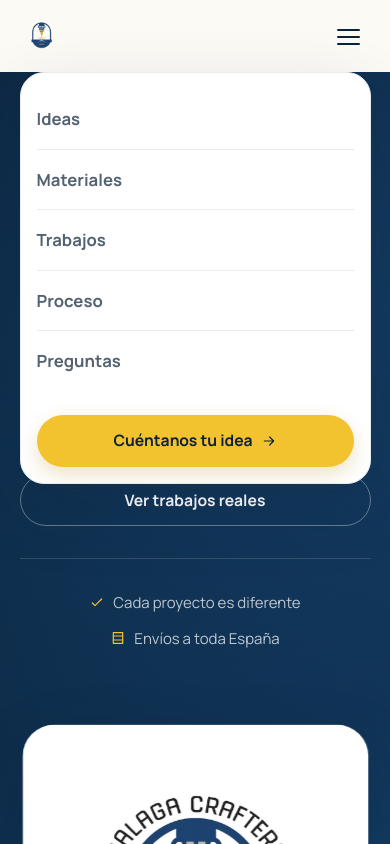
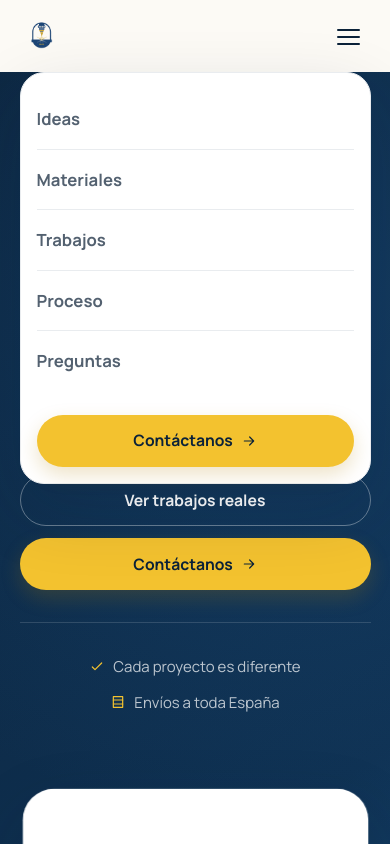
Before and after one commit to Raqueelaller/MalagaCrafters_Web, an Angular app: page / in a window 390 px wide. Both pictures are taken after a click on the button "Abrir menú". Shown: the top 844 px of the page. Built offline with nearby package versions, Linux system fonts and the light colour scheme.

Commit message:
Arreglo email, boton movil, otros cambios

```diff
--- a/src/app/features/landing/components/contact/contact.html
+++ b/src/app/features/landing/components/contact/contact.html
@@ -135,7 +135,7 @@
             <label for="desired-date">Fecha aproximada</label
             ><input
               id="desired-date"
-              name="desiredDate"
+              name="fechaDeseada"
               type="date"
               formControlName="desiredDate"
             />
--- a/src/app/features/landing/components/hero/hero.html
+++ b/src/app/features/landing/components/hero/hero.html
@@ -9,6 +9,9 @@
       </p>
       <div class="hero__actions">
         <app-button href="#trabajos" variant="ghost">Ver trabajos reales</app-button>
+        <app-button class="hero__mobile-contact" href="#contacto" icon="arrow-right">
+          Contáctanos
+        </app-button>
       </div>
       <ul class="hero__trust" aria-label="Información destacada">
         <li><app-icon name="check" size="small" /> Cada proyecto es diferente</li>
--- a/src/app/features/landing/components/hero/hero.scss
+++ b/src/app/features/landing/components/hero/hero.scss
@@ -72,6 +72,9 @@
   flex-wrap: wrap;
   gap: var(--space-3);
   margin-top: var(--space-6);
+}
+.hero__mobile-contact {
+  display: none;
 }
 .hero__trust {
   display: flex;
@@ -152,6 +155,9 @@
   .hero__actions {
     display: grid;
   }
+  .hero__mobile-contact {
+    display: inline-flex;
+  }
   .hero__trust {
     display: grid;
     gap: var(--space-3);
--- a/src/app/features/landing/data/landing-content.constants.ts
+++ b/src/app/features/landing/data/landing-content.constants.ts
@@ -218,7 +218,7 @@ export const PROJECT_TYPE_OPTIONS: readonly SelectOption[] = [
   { value: 'decoracion', label: 'Decoración' },
   { value: 'celebracion', label: 'Boda, comunión o celebración' },
   { value: 'grabado', label: 'Grabado sobre un objeto' },
-  { value: 'otro', label: 'Otra idea' },
+  { value: 'nuevo-pedido', label: 'Nuevo pedido' },
 ] as const;
 
 export const MATERIAL_OPTIONS: readonly SelectOption[] = [
--- a/src/app/layout/navbar/navbar.html
+++ b/src/app/layout/navbar/navbar.html
@@ -39,9 +39,9 @@
           </li>
         }
       </ul>
-      <app-button href="/#contacto" icon="arrow-right" (click)="closeMenu()"
-        >Cuéntanos tu idea</app-button
-      >
+      <app-button href="/#contacto" icon="arrow-right" (click)="closeMenu()">
+        Contáctanos
+      </app-button>
     </nav>
   </div>
 </header>
--- a/src/index.html
+++ b/src/index.html
@@ -33,13 +33,13 @@
       <input name="name" />
       <input name="email" type="email" />
       <select name="projectType">
-        <option value="otro">Otra idea</option>
+        <option value="nuevo-pedido">Nuevo pedido</option>
       </select>
       <select name="material">
         <option value="por-definir">Necesito asesoramiento</option>
       </select>
       <textarea name="description"></textarea>
-      <input name="desiredDate" type="date" />
+      <input name="fechaDeseada" type="date" />
       <input name="projectFile" type="file" />
       <input name="consent" type="checkbox" value="accepted" />
       <input name="bot-field" type="text" />
```
